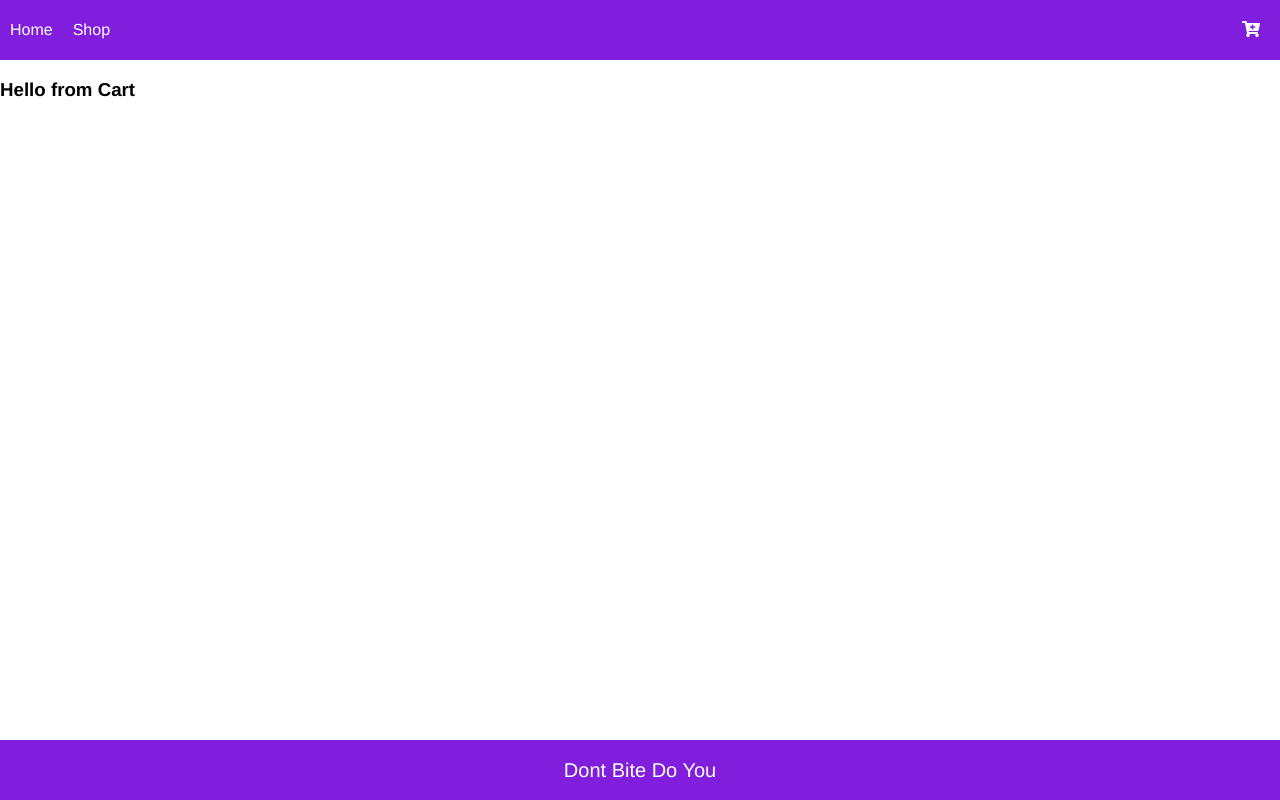
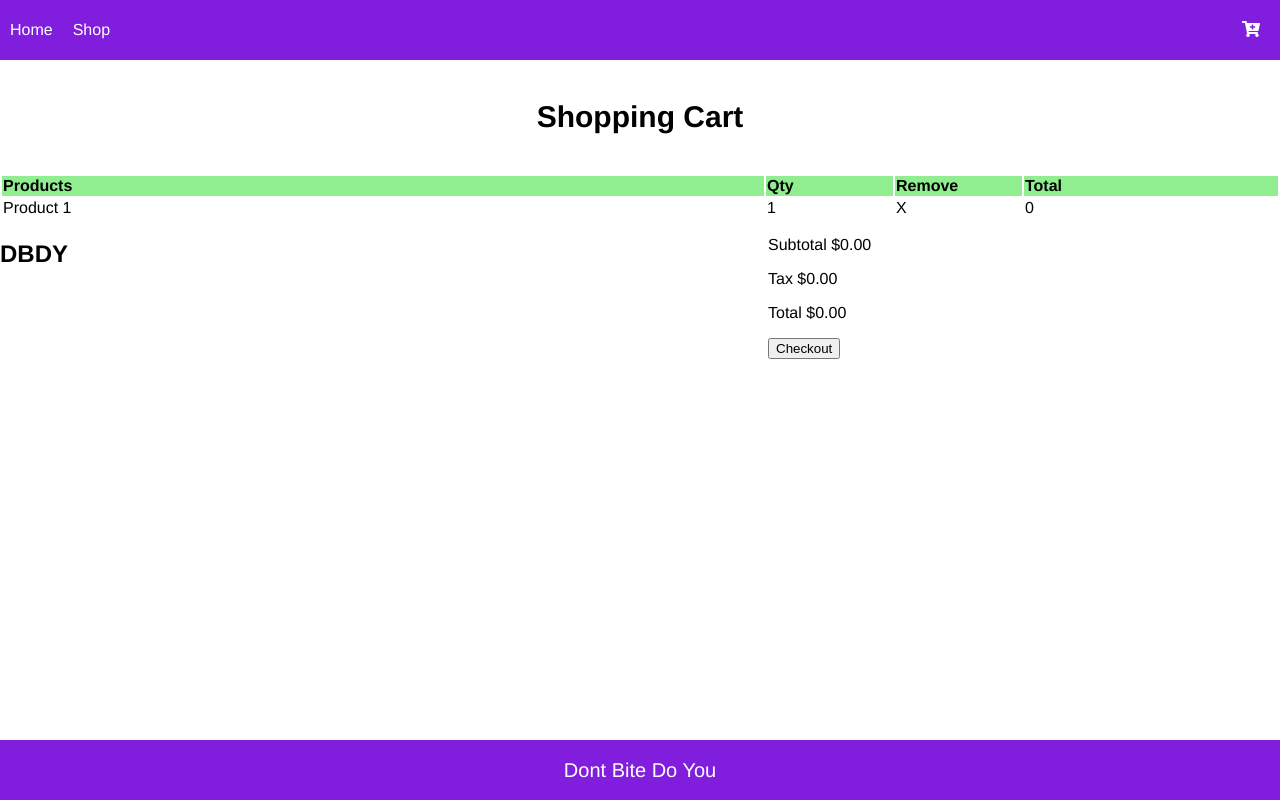
Before and after one commit to kevmedina/e-commerce, a React (Create React App) app: page /cart in a window 1280 px wide. Built offline with nearby package versions, Linux system fonts and the light colour scheme.

Commit message:
update the shopping cart page and added a css file for it

```diff
--- /dev/null
+++ b/src/components/Cart/Cart.css
@@ -0,0 +1,34 @@
+.cart-container {
+  width: 100vw;
+}
+
+header h1 {
+  font-size: 3rem;
+  margin: 40px 0;
+}
+
+table {
+  width: 100%;
+}
+
+th {
+  background-color: lightgreen;
+  text-align: left;
+}
+
+th:first-child {
+  width: 60%;
+}
+
+th:nth-child(2),
+th:nth-child(3) {
+  width: 10%;
+}
+
+.checkout-container {
+  display: flex;
+}
+
+.checkout-container > div:first-child {
+  width: 60%;
+}
--- a/src/components/Cart/Cart.js
+++ b/src/components/Cart/Cart.js
@@ -1,11 +1,56 @@
-import React from 'react'
+import React from "react";
+import "./Cart.css";
 
 const Cart = () => {
-    return (
+  return (
+    <div className="cart-container">
+      <header>
+        <h1>Shopping Cart</h1>
+      </header>
+      <section>
+        {/* Table with products added to the cart */}
         <div>
-            <h3>Hello from Cart</h3>
+          <table>
+            <thead>
+              <tr>
+                <th>Products</th>
+                <th>Qty</th>
+                <th>Remove</th>
+                <th>Total</th>
+              </tr>
+            </thead>
+            <tbody>
+              <tr>
+                <td>Product 1</td>
+                <td>1</td>
+                <td>X</td>
+                <td>0</td>
+              </tr>
+            </tbody>
+          </table>
         </div>
-    )
-}
 
-export default Cart
+        {/* Checkout button section */}
+        <div className="checkout-container">
+          <div>
+            <h1>DBDY</h1>
+          </div>
+          <div>
+            <p>
+              Subtotal <span>$0.00</span>
+            </p>
+            <p>
+              Tax <span>$0.00</span>
+            </p>
+            <p>
+              Total <span>$0.00</span>
+            </p>
+            <button>Checkout</button>
+          </div>
+        </div>
+      </section>
+    </div>
+  );
+};
+
+export default Cart;
```
